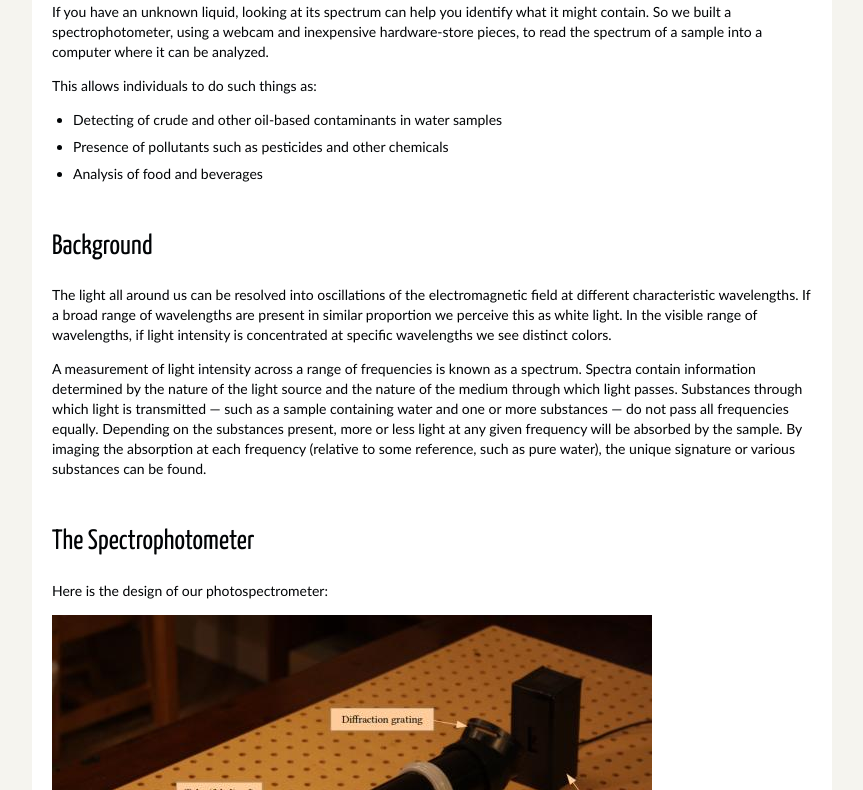
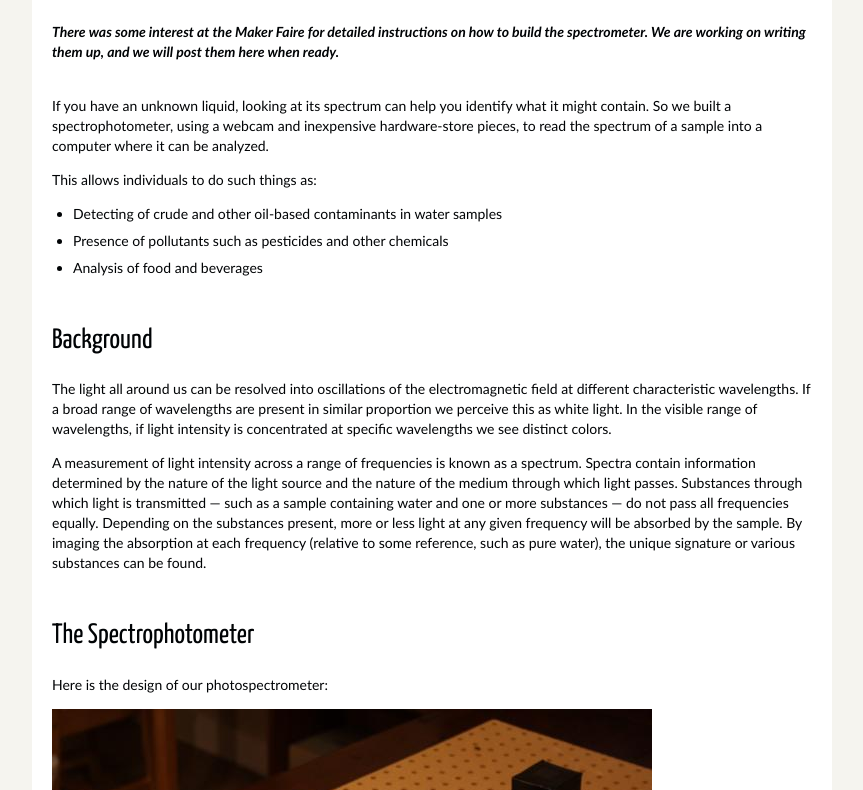
Before and after one commit to greenca/diy-spectrometer, a plain HTML site: page index.html in a window 1280 px wide. Shown: the part 225-1015 px from the top of the page, without its empty margins (208-1071 px from the left). Drawn offline with Linux system fonts and the light colour scheme.

Commit message:
added note

```diff
--- a/index.html
+++ b/index.html
@@ -23,7 +23,11 @@
 <section id="content" class="body">
     <h1 class="entry-title">DIY Spectrophotometer</h1>
 
-    <p>If you have an unknown liquid, looking at its spectrum can help you identify what it might contain. So we built a spectrophotometer, using a webcam and inexpensive hardware-store pieces, to read the spectrum of a sample into a computer where it can be analyzed.</p>
+    <p><br>
+<strong><em>There was some interest at the Maker Faire for detailed instructions on how to build the spectrometer. We are working on writing them up, and we will post them here when ready.</em></strong>
+<br>
+<br></p>
+<p>If you have an unknown liquid, looking at its spectrum can help you identify what it might contain. So we built a spectrophotometer, using a webcam and inexpensive hardware-store pieces, to read the spectrum of a sample into a computer where it can be analyzed.</p>
 <p>This allows individuals to do such things as:</p>
 <ul>
 <li>Detecting of crude and other oil-based contaminants in water samples</li>
```
